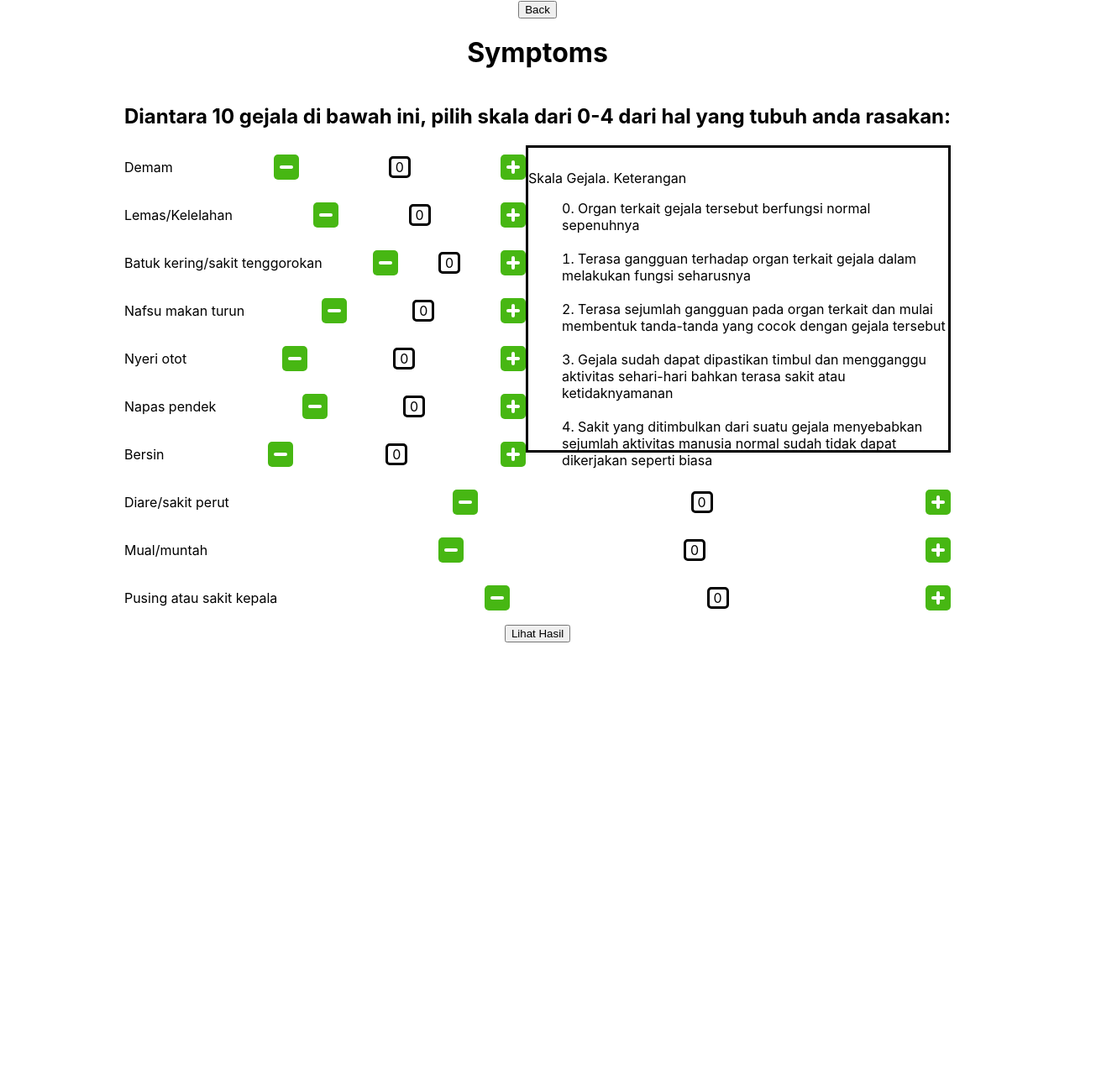
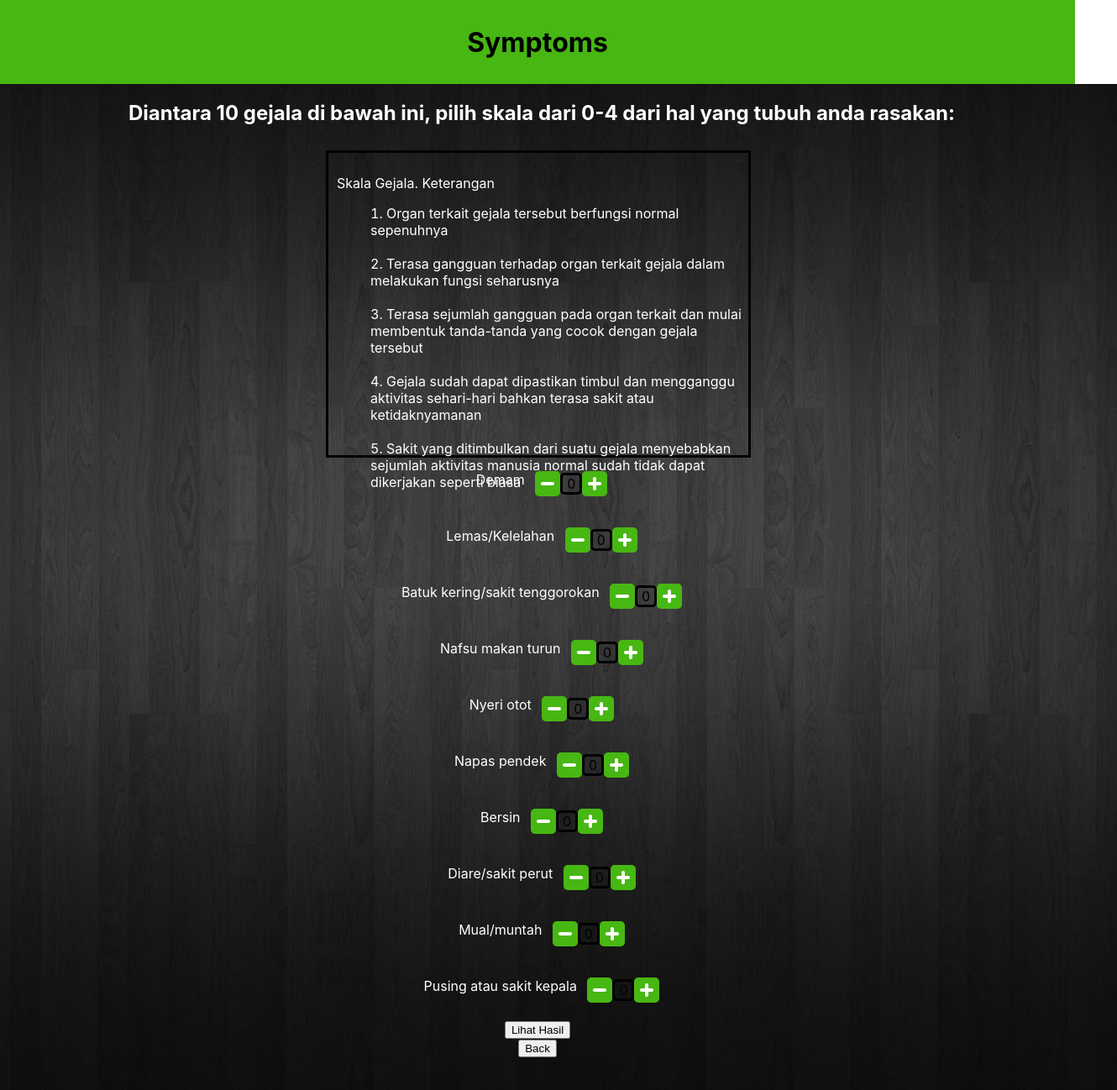
Before and after one commit to kinantanbagaspati/Milestone-SPARTA, a React (Create React App) app in the folder mockup-milestone/: page /symptoms in a window 1280 px wide. Shown: the whole page at 84% size, 1330 px wide, since content can reach past the window. Before the commit the page ends 800 px from the top, so only its background shows below. Built offline with nearby package versions, Linux system fonts and the light colour scheme.

Commit message:
background added

```diff
--- a/mockup-milestone/src/containers/Home.css
+++ b/mockup-milestone/src/containers/Home.css
@@ -81,9 +81,71 @@
 	text-align: center;
 	height: 100%;
 	background-image: url("Background.jpg");
+	height: 650px;
+	width: 1380px;
+	background-position: center; /* Center the image */
+	background-repeat: no-repeat; /* Do not repeat the image */
+	background-size: cover; /* Resize the background image to cover the entire container */
+  }
+
+  .hero-image1 {
+	align-content: center;
+	display: flex;
+	flex-direction: column;
+	align-items: center;
+	text-align: center;
+	height: 100%;
+	background-image: url("Background.jpg");
+	height: 1000px;
+	width: 1380px;
+	background-position: center; /* Center the image */
+	background-repeat: no-repeat; /* Do not repeat the image */
+	background-size: cover; /* Resize the background image to cover the entire container */
+  }
+
+  .hero-image2 {
+	align-content: center;
+	display: flex;
+	flex-direction: column;
+	align-items: center;
+	text-align: center;
+	height: 100%;
+	background-image: url("Background.jpg");
+	height: 650px;
+	width: 1380px;
+	background-position: center; /* Center the image */
+	background-repeat: no-repeat; /* Do not repeat the image */
+	background-size: cover; /* Resize the background image to cover the entire container */
+  }
+
+  .hero-image3 {
+	align-content: center;
+	display: flex;
+	flex-direction: column;
+	align-items: center;
+	text-align: center;
+	height: 100%;
+	background-image: url("Background.jpg");
+	height: 1200px;
+	width: 1380px;
+	background-position: center; /* Center the image */
+	background-repeat: no-repeat; /* Do not repeat the image */
+	background-size: cover; /* Resize the background image to cover the entire container */
+  }
+
+  .hero-image4 {
+	align-content: center;
+	display: flex;
+	flex-direction: column;
+	align-items: center;
+	text-align: center;
+	height: 100%;
+	background-image: url("Background.jpg");
 	height: 600px;
 	width: 1380px;
 	background-position: center; /* Center the image */
 	background-repeat: no-repeat; /* Do not repeat the image */
 	background-size: cover; /* Resize the background image to cover the entire container */
-  }
+	margin-top:0px;
+	padding-top:300px;
+}
--- a/mockup-milestone/src/containers/Home.js
+++ b/mockup-milestone/src/containers/Home.js
@@ -12,7 +12,7 @@ export default class Home extends Component{
             <div className="Container">
                 <div className="hero-image">
                     <div className="header">
-                        <h1 className="headerhome">Selamat datang di Website Pemantau Kemungkinan Terinfeksi COVID-19</h1>
+                        <h1>Selamat datang di Website Pemantau Kemungkinan Terinfeksi COVID-19</h1>
                     </div>
                     <div className="kotakputihhome">
                         <p className="pertanyaanhome">Apa yang ingin anda ketahui hari ini?</p>
--- a/mockup-milestone/src/containers/IPResult.js
+++ b/mockup-milestone/src/containers/IPResult.js
@@ -41,8 +41,11 @@ export default function IPResult(){
 
     return (
         <div className="Container">
+            <div className="hero-image2">
+                <div className="header">
                 <h1>Hasil Probabilitas Anda Terinfeksi</h1>
-            <div>
+                </div>
+                <div className="kotakputihhome">
                     <p>Probabilitas anda terinfeksi COVID: {userProb}</p>
                     <p>Keterangan:</p>
                     <p>Infectious Rate: {data.infRate}</p>
@@ -58,5 +61,6 @@ export default function IPResult(){
                     </Link>
                 </div>
             </div>
+        </div>
     );
 }
--- a/mockup-milestone/src/containers/InfectedProbability.css
+++ b/mockup-milestone/src/containers/InfectedProbability.css
@@ -2,33 +2,44 @@
     display: flex;
     flex-direction: column;
     align-items: center;
+    background-color: white;
+    color: black;
+}
+.judul {
+    display: flex;
+    flex-direction: column;
+    align-items: center;
+    color: white;
 }
 .factor {
     display: flex;
     flex-direction: row;
     justify-content: space-around;
     width: 1000px;
-    height: 700px;
+    height: 750px;
     padding-top: 20px;
     border: black solid;
+    background-color: white;
 }
 .internal {
     display: flex;
     flex-direction: column;
     justify-content: space-around;
     width: 350px;
-    height: 660px;
+    height: 700px;
     border: black solid;
     padding-right: 50px;
     padding-left: 50px;
+    background-color: white;
 }
 .external {
     display: flex;
     flex-direction: column;
     justify-content: space-around;
     width: 350px;
-    height: 660px;
+    height: 700px;
     border: black solid;
     padding-right: 50px;
     padding-left: 50px;
+    background-color: white;
 }
--- a/mockup-milestone/src/containers/InfectedProbability.js
+++ b/mockup-milestone/src/containers/InfectedProbability.js
@@ -21,6 +21,7 @@ export default class InfectedProbability extends Component{
             userElse: 0
         }
     }
+
     handleSubmit = (event) => {
         event.preventDefault()
     }
@@ -31,7 +32,10 @@ export default class InfectedProbability extends Component{
     render(){
         return (
             <div className="container">
-                <h1>Infected Probability</h1>
+                <div className="hero-image1">
+                    <div className="header">
+                        <h1>Infected Probability</h1>
+                    </div>
                 <div className="factor">
                     <div className="internal">
                         <p>Umur</p>
@@ -64,6 +68,7 @@ export default class InfectedProbability extends Component{
                         </form>
                     </div>
                     <div className="external">
+                        <p></p>
                         <label for="cars">Di provinsi mana anda tinggal?</label>
                         <select id="cars" name="provinsi" onChange={this.handleInputChange}>
                             <option value="0">INDONESIA (bila provinsi pilihan tidak ada)</option>
@@ -111,15 +116,18 @@ export default class InfectedProbability extends Component{
                         <input type="number" name="userHome" onChange={this.handleInputChange}/>
                         <p>Selain yang telah ditanyakan, berapa banyak orang yang anda temui per harinya?</p>
                         <input type="number" name="userElse" onChange={this.handleInputChange}/>
+                        <p></p>
                     </div>
 
                 </div>
+                <p></p>
                 <div>
                     <Link to={{pathname: "/infected-probability/result", userProb: this.state}}>
-                        <Button block bsSize="large">
+                        <Button block bsSize="lg">
                             Lihat Hasil
                         </Button>
                     </Link>
+                </div>
                 </div>
             </div>
 
--- a/mockup-milestone/src/containers/SResult.css
+++ b/mockup-milestone/src/containers/SResult.css
@@ -9,7 +9,8 @@
     top: 50%;
     left: 50%;
     margin-right: -50%;
-    transform: translate(-50%, -50%) }
+    transform: translate(-50%, -50%)
+}
 
 .button {
     background-color: #4CAF50; /* Green */
--- a/mockup-milestone/src/containers/SResult.js
+++ b/mockup-milestone/src/containers/SResult.js
@@ -33,8 +33,11 @@ export default function SResult(){
     let weight = [];
     return (
         <div class = "centerize">
-            <h1>Hasil Kecocokan Anda dengan Gejala</h1>
-            <div>
+            <div className="hero-image4">
+                <div className="heading">
+                    <h1>Hasil Kecocokan Anda dengan Gejala</h1>
+                </div>
+            <div className="heading">
                 Tingkat kecocokan terhadap orang yang sudah 1 hari terinfeksi: {ProbDay[0]} %
 				<br/>
                 Tingkat kecocokan terhadap orang yang sudah 5 hari terinfeksi: {ProbDay[1]} %
@@ -46,6 +49,7 @@ export default function SResult(){
                 Tingkat kecocokan terhadap orang yang sudah 10 hari terinfeksi: {ProbDay[4]} %
 				<br/>
             </div>
+            <p></p>
             <div>
                 <Link to="/">
                     <button class = "button">
@@ -53,6 +57,7 @@ export default function SResult(){
                     </button>
                 </Link>
             </div>
+            </div>
         </div>
     );
 }
--- a/mockup-milestone/src/containers/Symptoms.css
+++ b/mockup-milestone/src/containers/Symptoms.css
@@ -41,6 +41,7 @@
 }
 
 #skala {
+    margin-left: 2px;
     width: 500px;
     height: 350px;
     padding-top: 10px;
@@ -50,3 +51,9 @@
 	float:right;
 
 }
+
+.heading{
+    color: white;
+    margin-left: 10px;
+    margin-bottom: 10px;
+}
--- a/mockup-milestone/src/containers/Symptoms.js
+++ b/mockup-milestone/src/containers/Symptoms.js
@@ -97,17 +97,18 @@ export default class Symptoms extends Component{
         return (
 
             <div className="container">
-				<span>
-					<Link to={{pathname: "/"}}>
-						<Button>Back</Button>
-					</Link>
-				</span>
+				<div className="header">
                 	<h1>Symptoms</h1>
+				</div>
 				<div>
+					<div className="hero-image3">
+						<div className="heading">
 							<h2>Diantara 10 gejala di bawah ini, pilih skala dari 0-4 dari hal yang tubuh anda rasakan:</h2>
+						</div>
 					<div id="skala">
+						<div className="heading">
 								<p>Skala Gejala. Keterangan</p>
-						<ol start="0">
+							<ol start="1">
 								<li>Organ terkait gejala tersebut berfungsi normal sepenuhnya</li>
 								<br/>
 								<li>Terasa gangguan terhadap organ terkait gejala dalam
@@ -124,8 +125,11 @@ export default class Symptoms extends Component{
 								biasa</li>
 							</ol>
 						</div>
+					</div>
 					<div className="options">
+						<div className="heading">
 							<p>Demam &ensp;</p>
+						</div>
 						<div className="changeInput" onClick={()=>{this.handleClick(0, false)}}>
 							<div style={{width: 16, height: 4, backgroundColor: "white", borderRadius: 2}}/>
 						</div>
@@ -139,7 +143,9 @@ export default class Symptoms extends Component{
 						</div>
 					</div>
 					<div className="options">
+						<div className="heading">
 							<p>Lemas/Kelelahan &ensp;</p>
+						</div>
 						<div className="changeInput" onClick={()=>{this.handleClick(1, false)}}>
 							<div style={{width: 16, height: 4, backgroundColor: "white", borderRadius: 2}}/>
 						</div>
@@ -153,7 +159,9 @@ export default class Symptoms extends Component{
 						</div>
 					</div>
 					<div className="options">
+						<div className="heading">
 							<p>Batuk kering/sakit tenggorokan &ensp;</p>
+						</div>
 						<div className="changeInput" onClick={()=>{this.handleClick(2, false)}}>
 							<div style={{width: 16, height: 4, backgroundColor: "white", borderRadius: 2}}/>
 						</div>
@@ -167,7 +175,9 @@ export default class Symptoms extends Component{
 						</div>
 					</div>
 					<div className="options">
+						<div className="heading">
 							<p>Nafsu makan turun &ensp;</p>
+						</div>
 						<div className="changeInput" onClick={()=>{this.handleClick(3, false)}}>
 							<div style={{width: 16, height: 4, backgroundColor: "white", borderRadius: 2}}/>
 						</div>
@@ -181,7 +191,9 @@ export default class Symptoms extends Component{
 						</div>
 					</div>
 					<div className="options">
+						<div className="heading">
 							<p>Nyeri otot &ensp;</p>
+						</div>
 						<div className="changeInput" onClick={()=>{this.handleClick(4, false)}}>
 							<div style={{width: 16, height: 4, backgroundColor: "white", borderRadius: 2}}/>
 						</div>
@@ -195,7 +207,9 @@ export default class Symptoms extends Component{
 						</div>
 					</div>
 					<div className="options">
+						<div className="heading">
 							<p>Napas pendek &ensp;</p>
+						</div>
 						<div className="changeInput" onClick={()=>{this.handleClick(5, false)}}>
 							<div style={{width: 16, height: 4, backgroundColor: "white", borderRadius: 2}}/>
 						</div>
@@ -209,7 +223,9 @@ export default class Symptoms extends Component{
 						</div>
 					</div>
 					<div className="options">
+						<div className="heading">
 							<p>Bersin &ensp;</p>
+						</div>
 						<div className="changeInput" onClick={()=>{this.handleClick(6, false)}}>
 							<div style={{width: 16, height: 4, backgroundColor: "white", borderRadius: 2}}/>
 						</div>
@@ -223,7 +239,9 @@ export default class Symptoms extends Component{
 						</div>
 					</div>
 					<div className="options">
+						<div className="heading">
 							<p>Diare/sakit perut &ensp;</p>
+						</div>
 						<div className="changeInput" onClick={()=>{this.handleClick(7, false)}}>
 							<div style={{width: 16, height: 4, backgroundColor: "white", borderRadius: 2}}/>
 						</div>
@@ -237,7 +255,9 @@ export default class Symptoms extends Component{
 						</div>
 					</div>
 					<div className="options">
+						<div className="heading">
 							<p>Mual/muntah &ensp;</p>
+						</div>
 						<div className="changeInput" onClick={()=>{this.handleClick(8, false)}}>
 							<div style={{width: 16, height: 4, backgroundColor: "white", borderRadius: 2}}/>
 						</div>
@@ -251,7 +271,9 @@ export default class Symptoms extends Component{
 						</div>
 					</div>
 					<div className="options">
+						<div className="heading">
 							<p>Pusing atau sakit kepala &ensp;</p>
+						</div>
 						<div className="changeInput" onClick={()=>{this.handleClick(9, false)}}>
 							<div style={{width: 16, height: 4, backgroundColor: "white", borderRadius: 2}}/>
 						</div>
@@ -264,13 +286,19 @@ export default class Symptoms extends Component{
 							<div style={{width: 4, height: 8, backgroundColor: "white", borderRadius: 2, marginTop: -2}}/>
 						</div>
 					</div>
-				</div>
+
                 <Link to={{pathname: "/symptoms/result", userSymp: this.state}}>
                     <Button block bsSize="large">
                         Lihat Hasil
                     </Button>
                 </Link>
-
+				<span>
+					<Link to={{pathname: "/"}}>
+						<Button>Back</Button>
+					</Link>
+				</span>
+				</div>
+				</div>
             </div>
         );
     }
```
Lines whose indentation alone changed are shown as unchanged.
